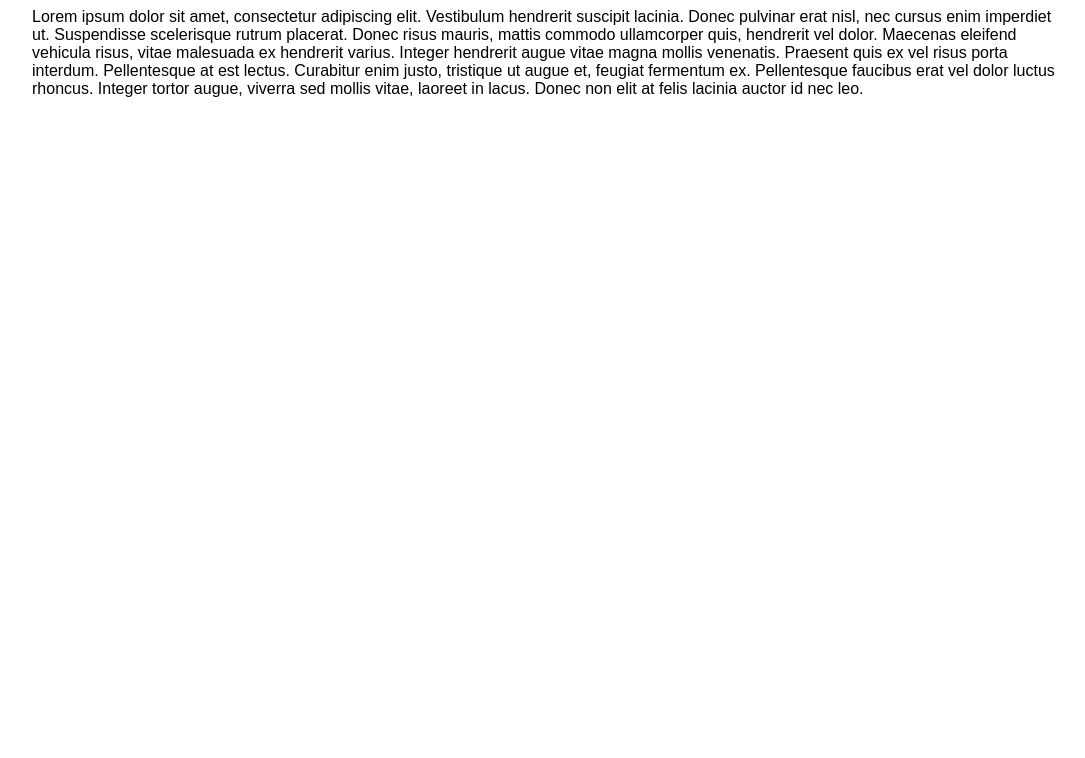
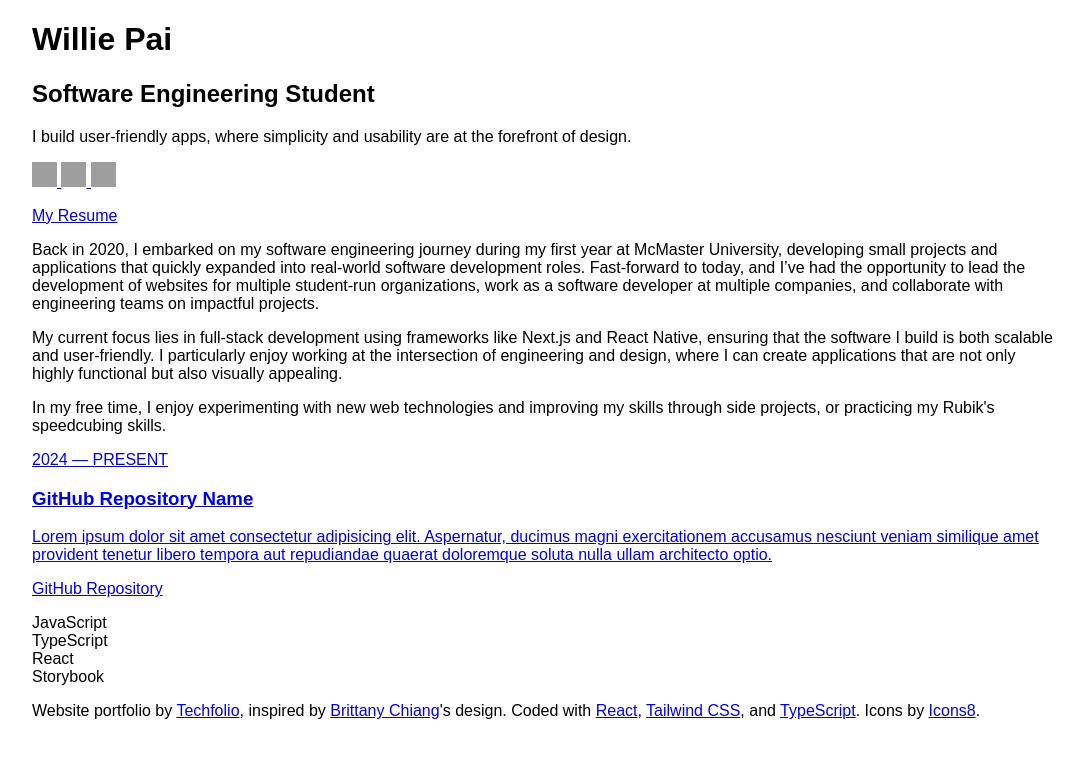
Before and after one commit to PaisWillie/Techfolio, a plain HTML site: page index.html in a window 1280 px wide. Shown: the whole page, without its empty margins (96-1181 px from the left). Drawn offline with Linux system fonts and the light colour scheme; grey boxes are pictures that could not be loaded.

Commit message:
feat: add HTML

```diff
--- a/index.html
+++ b/index.html
@@ -1,7 +1,7 @@
 <!DOCTYPE html>
 <html lang="en">
   <head>
-    <title>Page Title</title>
+    <title>Willie Pai</title>
     <meta charset="UTF-8" />
     <meta name="viewport" content="width=device-width, initial-scale=1" />
     <style>
@@ -12,18 +12,130 @@
     <link rel="stylesheet" href="styles.css" />
   </head>
   <body>
-    <section id="about">
-      Lorem ipsum dolor sit amet, consectetur adipiscing elit. Vestibulum
-      hendrerit suscipit lacinia. Donec pulvinar erat nisl, nec cursus enim
-      imperdiet ut. Suspendisse scelerisque rutrum placerat. Donec risus mauris,
-      mattis commodo ullamcorper quis, hendrerit vel dolor. Maecenas eleifend
-      vehicula risus, vitae malesuada ex hendrerit varius. Integer hendrerit
-      augue vitae magna mollis venenatis. Praesent quis ex vel risus porta
-      interdum. Pellentesque at est lectus. Curabitur enim justo, tristique ut
-      augue et, feugiat fermentum ex. Pellentesque faucibus erat vel dolor
-      luctus rhoncus. Integer tortor augue, viverra sed mollis vitae, laoreet in
-      lacus. Donec non elit at felis lacinia auctor id nec leo.
-    </section>
-    <section id="github-projects"></section>
+    <div>
+      <header>
+        <div>
+          <h1>Willie Pai</h1>
+          <h2>Software Engineering Student</h2>
+          <p>
+            I build user-friendly apps, where simplicity and usability are at
+            the forefront of design.
+          </p>
+        </div>
+        <div>
+          <a href="https://github.com/PaisWillie/">
+            <img
+              width="25"
+              height="25"
+              src="https://img.icons8.com/ios-filled/100/000000/github.png"
+              alt="GitHub"
+            />
+          </a>
+          <a href="https://linkedin.com/in/willie-pai/">
+            <img
+              width="25"
+              height="25"
+              src="https://img.icons8.com/ios-filled/100/000000/linkedin.png"
+              alt="LinkedIn"
+            />
+          </a>
+          <a href="mailto:paiw@mcmaster.ca">
+            <img
+              width="25"
+              height="25"
+              src="https://img.icons8.com/material-rounded/100/000000/mail.png"
+              alt="Email"
+            />
+          </a>
+          <a href="https://williep.ai/resume" target="_blank" rel="noreferrer">
+            <p>My Resume</p>
+          </a>
+        </div>
+      </header>
+
+      <main>
+        <!-- Introduction Section -->
+        <section>
+          <p>
+            Back in 2020, I embarked on my software engineering journey during
+            my first year at McMaster University, developing small projects and
+            applications that quickly expanded into real-world software
+            development roles. Fast-forward to today, and I’ve had the
+            opportunity to lead the development of websites for multiple
+            student-run organizations, work as a software developer at multiple
+            companies, and collaborate with engineering teams on impactful
+            projects.
+          </p>
+          <p>
+            My current focus lies in full-stack development using frameworks
+            like Next.js and React Native, ensuring that the software I build is
+            both scalable and user-friendly. I particularly enjoy working at the
+            intersection of engineering and design, where I can create
+            applications that are not only highly functional but also visually
+            appealing.
+          </p>
+          <p>
+            In my free time, I enjoy experimenting with new web technologies and
+            improving my skills through side projects, or practicing my Rubik's
+            speedcubing skills.
+          </p>
+        </section>
+
+        <!-- Projects Section -->
+        <section>
+          <a href="https://williep.ai/" target="_blank" rel="noreferrer">
+            <div>
+              <span>2024 — PRESENT</span>
+            </div>
+            <div>
+              <div>
+                <h3>GitHub Repository Name</h3>
+              </div>
+              <p>
+                Lorem ipsum dolor sit amet consectetur adipisicing elit.
+                Aspernatur, ducimus magni exercitationem accusamus nesciunt
+                veniam similique amet provident tenetur libero tempora aut
+                repudiandae quaerat doloremque soluta nulla ullam architecto
+                optio.
+              </p>
+              <div>
+                <a
+                  href="https://github.com/PaisWillie/Website-Portfolio"
+                  target="_blank"
+                  rel="noreferrer"
+                >
+                  <p>GitHub Repository</p>
+                </a>
+              </div>
+              <div>
+                <div>JavaScript</div>
+                <div>TypeScript</div>
+                <div>React</div>
+                <div>Storybook</div>
+              </div>
+            </div>
+          </a>
+        </section>
+
+        <!-- Footnote Section -->
+        <section>
+          <p>
+            Website portfolio by
+            <a href="#">Techfolio</a>, inspired by
+            <a
+              href="https://github.com/bchiang7"
+              target="_blank"
+              rel="noreferrer"
+              >Brittany Chiang</a
+            >'s design. Coded with <a href="https://react.dev/">React</a>,
+            <a href="https://tailwindcss.com/">Tailwind CSS</a>, and
+            <a href="https://www.typescriptlang.org/">TypeScript</a>. Icons by
+            <a href="https://icons8.com" target="_blank" rel="noreferrer"
+              >Icons8</a
+            >.
+          </p>
+        </section>
+      </main>
+    </div>
   </body>
 </html>
```
